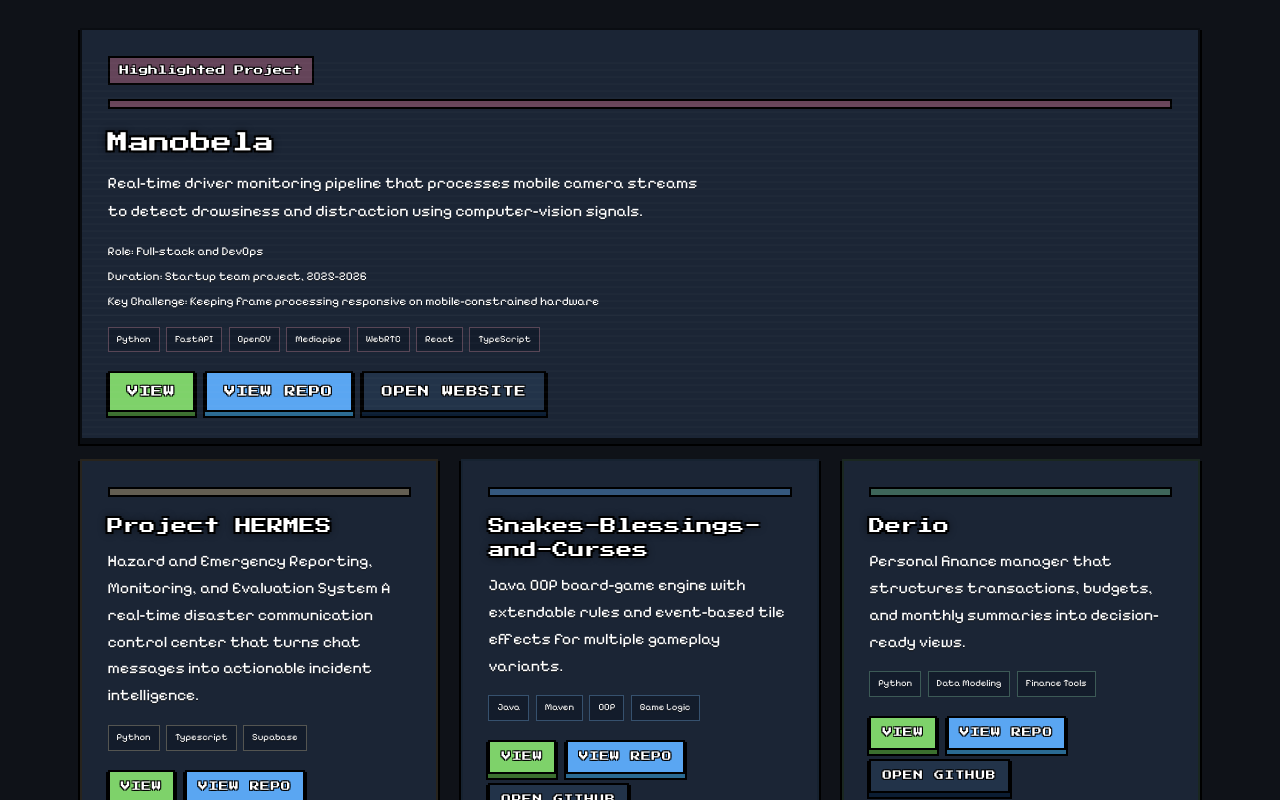
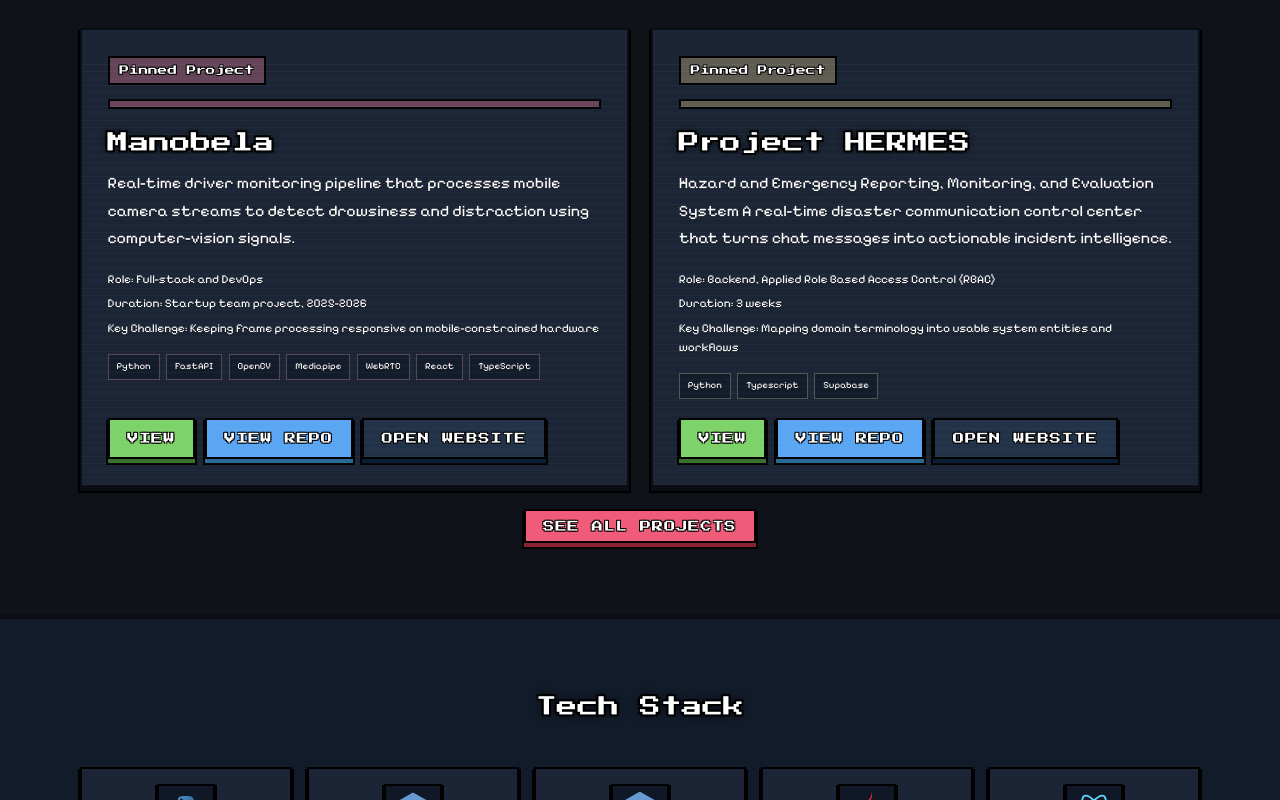
Before and after one commit to dejely/dejely.github.io, a React (Vite) app: page / in a window 1280 px wide. Shown: the part 1620-2420 px from the top of the page. Built offline with nearby package versions, Linux system fonts and the light colour scheme.

Commit message:
feat: add project section

```diff
--- a/src/lib/constants/portfolio.ts
+++ b/src/lib/constants/portfolio.ts
@@ -46,6 +46,7 @@ export type PortfolioProject = {
   summary: string
   stack: string[]
   tone: ProjectTone
+  pinned: boolean
   articleHref: string
   primaryCta: {
     label: string
@@ -67,6 +68,7 @@ export const PROJECTS: PortfolioProject[] = [
       'Real-time driver monitoring pipeline that processes mobile camera streams to detect drowsiness and distraction using computer-vision signals.',
     stack: ['Python', 'FastAPI', 'OpenCV', 'Mediapipe', 'WebRTC', 'React', 'TypeScript'],
     tone: 'accent',
+    pinned: true,
     articleHref: 'projects/manobela/index.html',
     primaryCta: { label: 'View Repo', href: 'https://github.com/popcorn-prophets/manobela' },
     secondaryCta: { label: 'Open Website', href: 'https://manobela.dev' },
@@ -80,6 +82,7 @@ export const PROJECTS: PortfolioProject[] = [
       'Hazard and Emergency Reporting, Monitoring, and Evaluation System A real-time disaster communication control center that turns chat messages into actionable incident intelligence. ',
     stack: ['Python', 'Typescript', 'Supabase'],
     tone: 'warning',
+    pinned: true,
     articleHref: 'projects/hermes/index.html',
     primaryCta: { label: 'View Repo', href: 'https://github.com/popcorn-prophets/project-hermes' },
     secondaryCta: { label: 'Open Website', href: 'https://github.com/popcorn-prophets/project-hermes' },
@@ -93,6 +96,7 @@ export const PROJECTS: PortfolioProject[] = [
       'Java OOP board-game engine with extendable rules and event-based tile effects for multiple gameplay variants.',
     stack: ['Java', 'Maven', 'OOP', 'Game Logic'],
     tone: 'primary',
+    pinned: false,
     articleHref: 'projects/snakes-blessings-and-curses/index.html',
     primaryCta: {
       label: 'View Repo',
@@ -112,6 +116,7 @@ export const PROJECTS: PortfolioProject[] = [
       'Personal finance manager that structures transactions, budgets, and monthly summaries into decision-ready views.',
     stack: ['Python', 'Data Modeling', 'Finance Tools'],
     tone: 'success',
+    pinned: false,
     articleHref: 'projects/derio/index.html',
     primaryCta: { label: 'View Repo', href: 'https://github.com/dejely/Derio' },
     secondaryCta: { label: 'Open GitHub', href: 'https://github.com/dejely/Derio' },
--- a/src/sections/ProjectsSection.tsx
+++ b/src/sections/ProjectsSection.tsx
@@ -1,3 +1,4 @@
+import { useState } from 'react'
 import { PixelButton, PixelCard, PixelSection } from '../components'
 import type { PortfolioProject } from '../lib/constants'
 
@@ -5,97 +6,28 @@ type ProjectsSectionProps = {
   projects: readonly PortfolioProject[]
 }
 
+type ProjectCardVariant = 'pinned' | 'standard'
+
+const ALL_PROJECTS_PANEL_ID = 'all-projects-panel'
+
 function getArticleHref(path: string) {
   return `${import.meta.env.BASE_URL}${path}`.replace(/([^:]\/)\/+/g, '$1')
 }
 
-export default function ProjectsSection({ projects }: ProjectsSectionProps) {
-  const [featuredProject, ...otherProjects] = projects
+function ProjectActions({
+  project,
+  variant,
+}: {
+  project: PortfolioProject
+  variant: ProjectCardVariant
+}) {
+  const size = variant === 'pinned' ? 'md' : 'sm'
 
   return (
-    <PixelSection id="projects" title="Projects">
-      {featuredProject ? (
-        <PixelCard className={`featured-project tone-${featuredProject.tone}`} hover={false} scanline>
-          <div className="featured-project__meta">
-            <span className="pixel-text-label featured-project__badge">Highlighted Project</span>
-          </div>
-
-          <div className="project-bar featured-project__bar" />
-          <h3 className="pixel-text-heading featured-project__title">{featuredProject.name}</h3>
-          <p className="pixel-text featured-project__copy">{featuredProject.summary}</p>
-
-          <div className="featured-project__facts">
-            {featuredProject.role ? (
-              <p className="pixel-text-small featured-project__fact">{featuredProject.role}</p>
-            ) : null}
-            {featuredProject.duration ? (
-              <p className="pixel-text-small featured-project__fact">{featuredProject.duration}</p>
-            ) : null}
-            {featuredProject.challenge ? (
-              <p className="pixel-text-small featured-project__fact">{featuredProject.challenge}</p>
-            ) : null}
-          </div>
-
-          <div className="project-tags featured-project__tags">
-            {featuredProject.stack.map((item) => (
-              <span key={item} className="pixel-text-small pixel-tag">
-                {item}
-              </span>
-            ))}
-          </div>
-
     <div className="project-actions">
       <PixelButton
         variant="success"
-              size="md"
-              href={getArticleHref(featuredProject.articleHref)}
-              aria-label={`View article for ${featuredProject.name}`}
-            >
-              View
-            </PixelButton>
-            <PixelButton
-              variant="primary"
-              size="md"
-              href={featuredProject.primaryCta.href}
-              target="_blank"
-              rel="noreferrer noopener"
-              aria-label={`Open ${featuredProject.name} repository`}
-            >
-              {featuredProject.primaryCta.label}
-            </PixelButton>
-            <PixelButton
-              variant="secondary"
-              size="md"
-              href={featuredProject.secondaryCta.href}
-              target="_blank"
-              rel="noreferrer noopener"
-              aria-label={`Open ${featuredProject.name} on GitHub`}
-            >
-              {featuredProject.secondaryCta.label}
-            </PixelButton>
-          </div>
-        </PixelCard>
-      ) : null}
-
-      <div className="pixel-grid pixel-grid--projects">
-        {otherProjects.map((project) => (
-          <PixelCard key={project.name} className={`project-card tone-${project.tone} pixel-fade-in`}>
-            <div className="project-bar" />
-            <h3 className="pixel-text-heading project-title">{project.name}</h3>
-            <p className="pixel-text project-copy">{project.summary}</p>
-
-            <div className="project-tags">
-              {project.stack.map((item) => (
-                <span key={item} className="pixel-text-small pixel-tag">
-                  {item}
-                </span>
-              ))}
-            </div>
-
-            <div className="project-actions">
-              <PixelButton
-                variant="success"
-                size="sm"
+        size={size}
         href={getArticleHref(project.articleHref)}
         aria-label={`View article for ${project.name}`}
       >
@@ -103,7 +35,7 @@ export default function ProjectsSection({ projects }: ProjectsSectionProps) {
       </PixelButton>
       <PixelButton
         variant="primary"
-                size="sm"
+        size={size}
         href={project.primaryCta.href}
         target="_blank"
         rel="noreferrer noopener"
@@ -113,18 +45,114 @@ export default function ProjectsSection({ projects }: ProjectsSectionProps) {
       </PixelButton>
       <PixelButton
         variant="secondary"
-                size="sm"
+        size={size}
         href={project.secondaryCta.href}
         target="_blank"
         rel="noreferrer noopener"
-                aria-label={`Open ${project.name} on GitHub`}
+        aria-label={`${project.secondaryCta.label} for ${project.name}`}
       >
         {project.secondaryCta.label}
       </PixelButton>
     </div>
-          </PixelCard>
+  )
+}
+
+function PortfolioProjectCard({
+  project,
+  variant,
+}: {
+  project: PortfolioProject
+  variant: ProjectCardVariant
+}) {
+  const isPinned = variant === 'pinned'
+  const cardClassName = isPinned
+    ? `featured-project pinned-project tone-${project.tone}`
+    : `project-card tone-${project.tone} pixel-fade-in`
+
+  return (
+    <PixelCard className={cardClassName} hover={!isPinned} scanline={isPinned}>
+      {isPinned ? (
+        <div className="featured-project__meta">
+          <span className="pixel-text-label featured-project__badge">Pinned Project</span>
+        </div>
+      ) : null}
+
+      <div className={isPinned ? 'project-bar featured-project__bar' : 'project-bar'} />
+      <h3 className={isPinned ? 'pixel-text-heading featured-project__title' : 'pixel-text-heading project-title'}>
+        {project.name}
+      </h3>
+      <p className={isPinned ? 'pixel-text featured-project__copy' : 'pixel-text project-copy'}>
+        {project.summary}
+      </p>
+
+      {isPinned ? (
+        <div className="featured-project__facts">
+          {project.role ? (
+            <p className="pixel-text-small featured-project__fact">{project.role}</p>
+          ) : null}
+          {project.duration ? (
+            <p className="pixel-text-small featured-project__fact">{project.duration}</p>
+          ) : null}
+          {project.challenge ? (
+            <p className="pixel-text-small featured-project__fact">{project.challenge}</p>
+          ) : null}
+        </div>
+      ) : null}
+
+      <div className={isPinned ? 'project-tags featured-project__tags' : 'project-tags'}>
+        {project.stack.map((item) => (
+          <span key={item} className="pixel-text-small pixel-tag">
+            {item}
+          </span>
         ))}
       </div>
+
+      <ProjectActions project={project} variant={variant} />
+    </PixelCard>
+  )
+}
+
+export default function ProjectsSection({ projects }: ProjectsSectionProps) {
+  const [showAllProjects, setShowAllProjects] = useState(false)
+  const pinnedProjects = projects.filter((project) => project.pinned)
+  const otherProjects = projects.filter((project) => !project.pinned)
+  const topProjects = pinnedProjects.length > 0 ? pinnedProjects : projects
+  const hasAdditionalProjects = pinnedProjects.length > 0 && otherProjects.length > 0
+
+  return (
+    <PixelSection id="projects" title="Projects">
+      <div className="pixel-grid pixel-grid--pinned-projects">
+        {topProjects.map((project) => (
+          <PortfolioProjectCard key={project.name} project={project} variant="pinned" />
+        ))}
+      </div>
+
+      {hasAdditionalProjects ? (
+        <>
+          <div className="project-section-controls">
+            <PixelButton
+              variant="accent"
+              size="md"
+              aria-controls={ALL_PROJECTS_PANEL_ID}
+              aria-expanded={showAllProjects}
+              onClick={() => setShowAllProjects((current) => !current)}
+            >
+              {showAllProjects ? 'Show pinned only' : 'See all projects'}
+            </PixelButton>
+          </div>
+
+          {showAllProjects ? (
+            <div
+              id={ALL_PROJECTS_PANEL_ID}
+              className="pixel-grid pixel-grid--projects all-projects-panel"
+            >
+              {otherProjects.map((project) => (
+                <PortfolioProjectCard key={project.name} project={project} variant="standard" />
+              ))}
+            </div>
+          ) : null}
+        </>
+      ) : null}
     </PixelSection>
   )
 }
--- a/src/styles/projects-contact.css
+++ b/src/styles/projects-contact.css
@@ -15,6 +15,35 @@
     var(--tone-color, var(--pixel-border-light)) 28%,
     var(--pixel-border-light)
   );
+}
+
+.pixel-grid--pinned-projects {
+  grid-template-columns: repeat(auto-fit, minmax(320px, 1fr));
+  align-items: stretch;
+  margin-bottom: 1.2rem;
+}
+
+.pixel-grid--pinned-projects .featured-project {
+  margin-bottom: 0;
+}
+
+.pinned-project {
+  display: flex;
+  flex-direction: column;
+}
+
+.pinned-project .project-actions {
+  margin-top: auto;
+}
+
+.project-section-controls {
+  display: flex;
+  justify-content: center;
+  margin-top: 1.4rem;
+}
+
+.all-projects-panel {
+  margin-top: 1.4rem;
 }
 
 .project-title {
--- a/src/styles/responsive.css
+++ b/src/styles/responsive.css
@@ -64,6 +64,10 @@
 
   .pixel-grid--projects {
     grid-template-columns: repeat(auto-fit, minmax(220px, 1fr));
+  }
+
+  .pixel-grid--pinned-projects {
+    grid-template-columns: repeat(auto-fit, minmax(260px, 1fr));
   }
 
   .tech-stack {
@@ -196,6 +200,7 @@
   }
 
   .pixel-grid--cards,
+  .pixel-grid--pinned-projects,
   .pixel-grid--projects {
     grid-template-columns: 1fr;
   }
@@ -242,6 +247,10 @@
   }
 
   .project-actions .pixel-button {
+    width: 100%;
+  }
+
+  .project-section-controls .pixel-button {
     width: 100%;
   }
 
```
Lines whose indentation alone changed are shown as unchanged.
